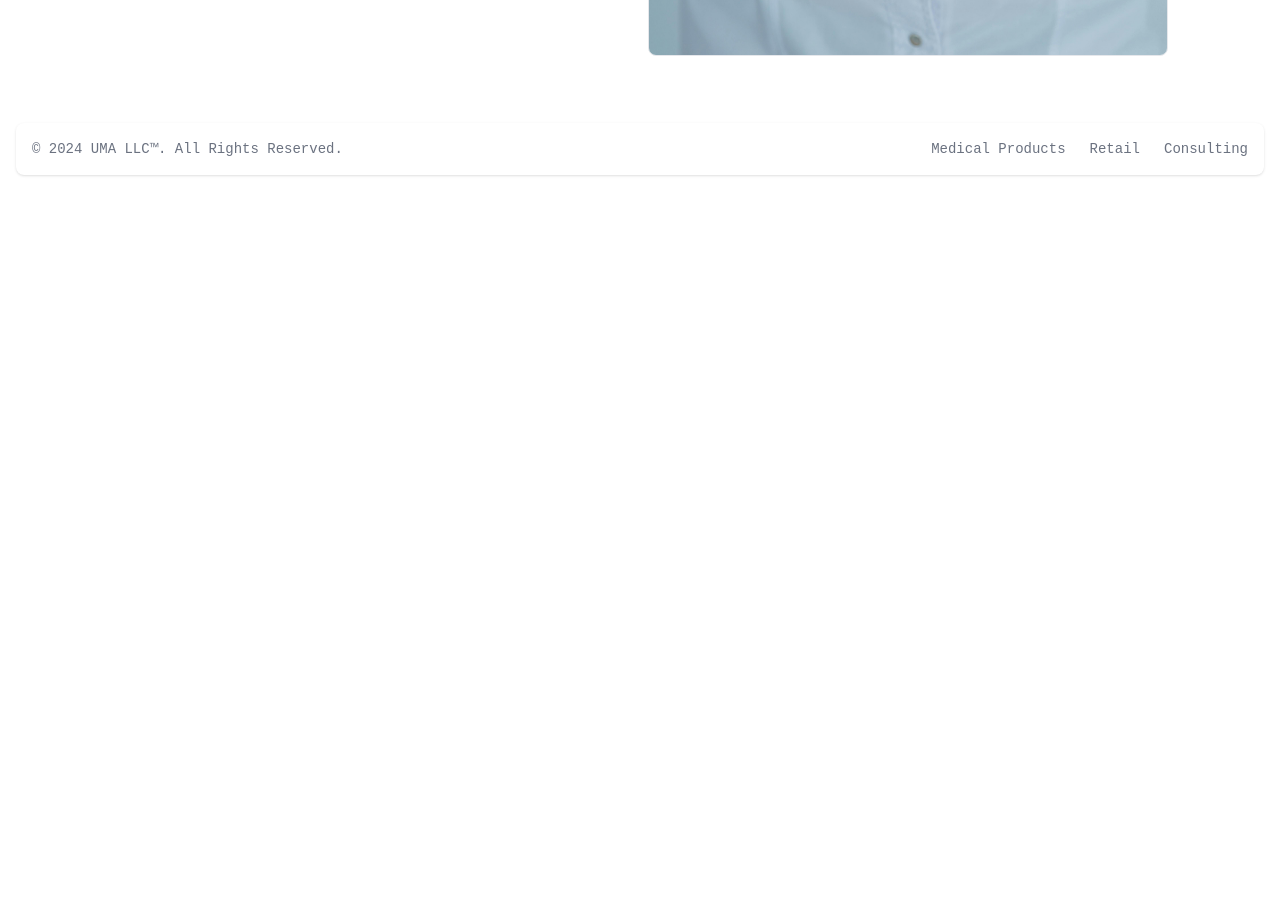
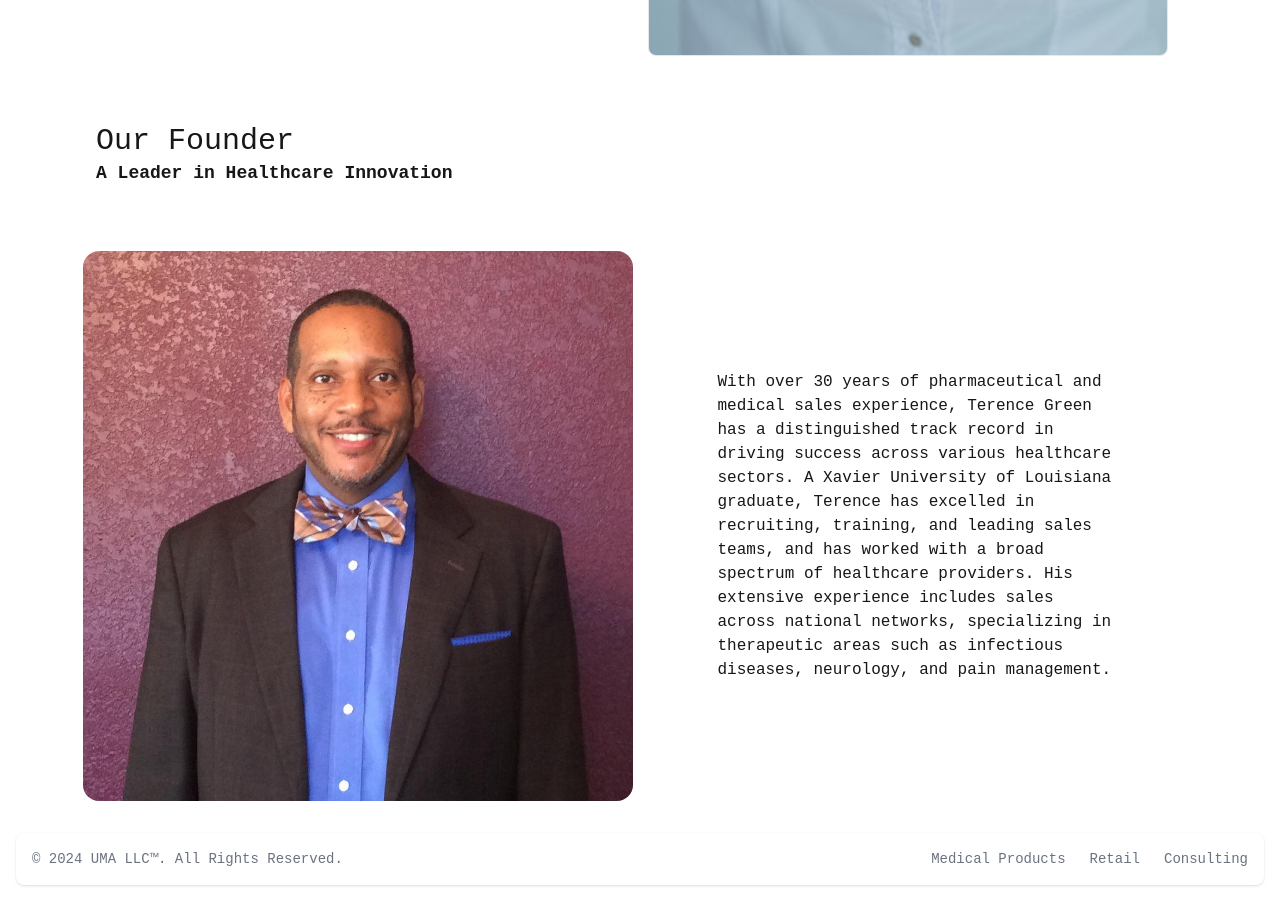
Before and after one commit to REVITAL-STUDIO/UMAC, a Next.js app: page / in a window 1280 px wide. Shown: the part 4980-5881 px from the top of the page. Before the commit the page ends 5171 px from the top, so only its background shows below. Built offline with nearby package versions, Linux system fonts and the light colour scheme.

Commit message:
update - founders corner

```diff
--- a/app/page.tsx
+++ b/app/page.tsx
@@ -1,5 +1,6 @@
 // import BulletItem from "@/components/BulletItem";
 import Collaboration from "@/components/Collaboration";
+import Founders from "@/components/foundersCorner";
 import Hero from "@/components/Hero";
 import Potential from "@/components/Potential";
 import Transform from "@/components/Transform";
@@ -13,7 +14,7 @@ export default function Home() {
       <Potential />
       <TrustSlides />
       <Transform />
-      {/* <Founders /> */}
+      <Founders />
     </main>
   );
 }
```
